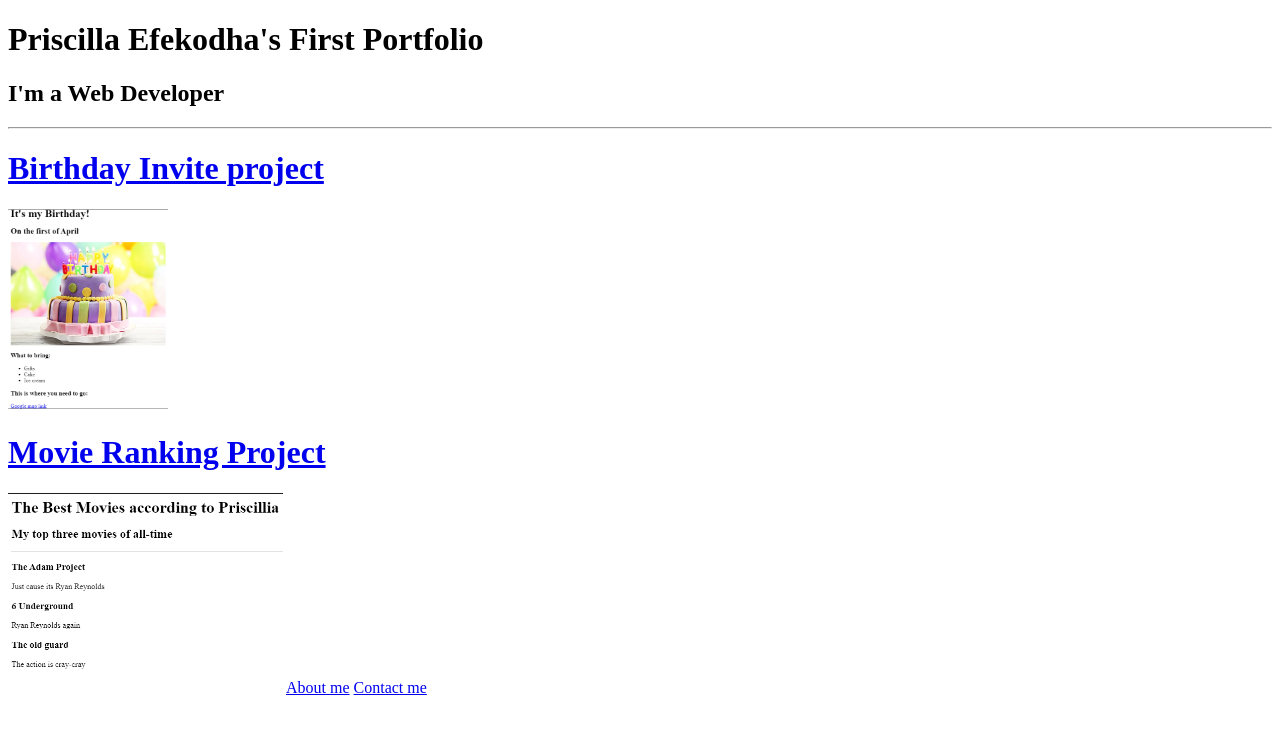
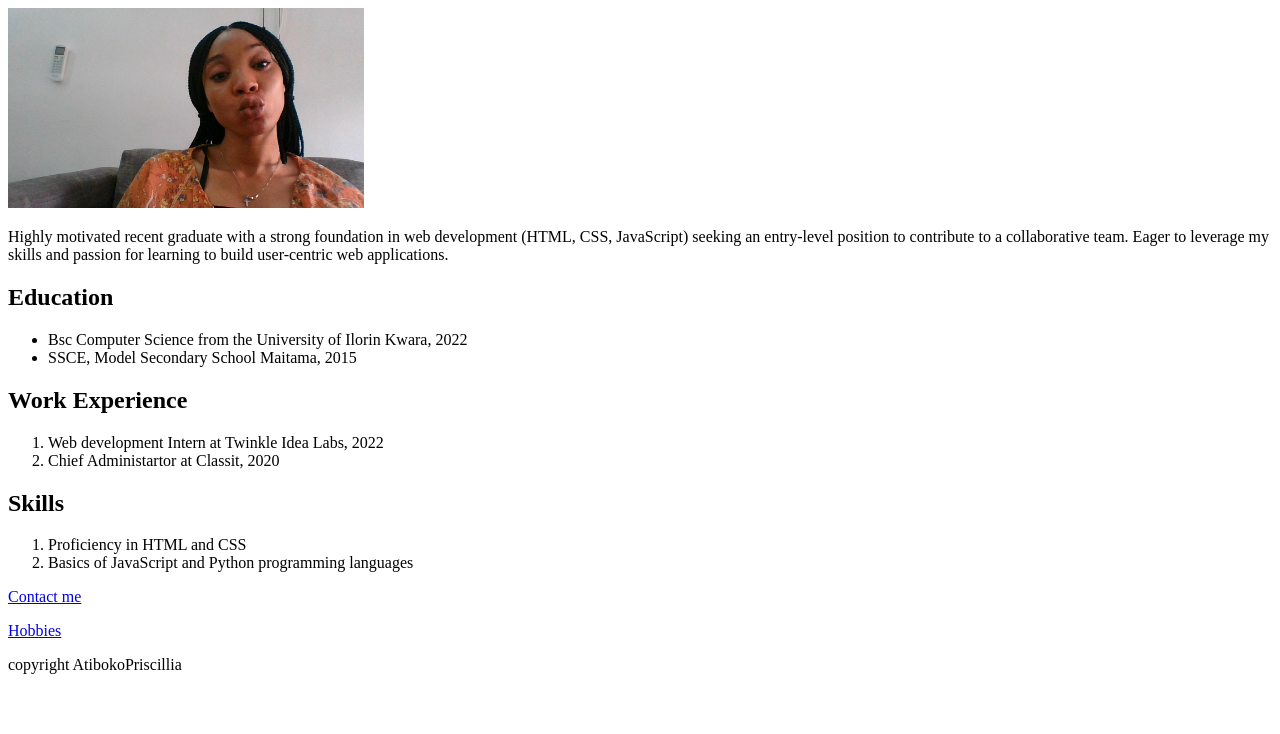
Before and after one commit to adeerah/html-portfolio, a plain HTML site: page index.html in a window 1280 px wide. Drawn offline with Linux system fonts and the light colour scheme.

Commit message:
Add files via upload

```diff
--- a/index.html
+++ b/index.html
@@ -1,32 +1,37 @@
-<!-- TODO 1: Create the HTML Boilerplate -->
- <!DOCTYPE html>
- <html lang="en">
-    <head>
-        <meta charset="UTF-8">
-        <title>My Portfolio</title>
-    </head>
-    <body>
-        <h1>Priscilla Efekodha's First Portfolio</h1>
-        <h2>I'm a Web Developer </h2>
-    <hr />
-       <h1><a href="./public/birthday-invite.html"> Birthday Invite project</a></h1> <img src="./assets/images/My birthday-invite.PNG" height="200" alt="a birthday invite"/>
-       <h1><a href="./public/movie-ranking.html">Movie Ranking Project</a></h1> <img src="./assets/images/My movie ranking.PNG" height="200" alt="a movie ranking"/>
-       <a href="./public/about.html">About me</a>
-       <a href="./public/contact.html">Contact me</a>
+<!DOCTYPE html>
+<html lang="en">
+<head>
+    <meta charset="UTF-8">
+    <meta name="viewport" content="width=device-width, initial-scale=1.0">
+    <title>My Resume</title>
+</head>
+<body>
+    <img src="./my picture.jpg" height="200">
+  <p>Highly motivated recent graduate with a strong foundation in web development (HTML, CSS, JavaScript) seeking an entry-level position to contribute to a collaborative team.
+    Eager to leverage my skills and passion for learning to build user-centric web applications.</p>
+    <h2>Education</h2>
+    <ul>
+        <li>Bsc Computer Science from the University of Ilorin Kwara, 2022</li>
+        <li>SSCE, Model Secondary School Maitama, 2015</li>
+    </ul>
 
-    </body>
- </html>
+    <h2>Work Experience</h2>
+    <ol>
+        <li>Web development Intern at Twinkle Idea Labs, 2022</li>
+        <li>Chief Administartor at Classit, 2020</li>
+    </ol>
 
-<!-- TODO 2: Add Your previous projects' HTML into the public folder -->
+    <h2>Skills</h2>
+    <ol>
+        <li>Proficiency in HTML and CSS </li>
+        <li>Basics of JavaScript and Python programming languages</li>
 
-<!-- TODO 3: Take screenshots of your project previews and add the images to the images folder -->
+    </ol>
+    <p><a href="./multi-webpages/contact-me.html">Contact me</a></p>
+   <p> <a href="./multi-webpages/hobbies.html">Hobbies</a></p>
 
-<!-- TODO 4: Add titles/subtitles etc. -->
-
-<!-- TODO 5: Add a link to the project pages -->
-
-<!-- TODO 6: Add images to show the project previews
-HINT for TODO 6: You can use the height attribute set to 200 to make the image smaller:
-https://developer.mozilla.org/en-US/docs/Web/HTML/Element/img#attr-height -->
-
-<!-- TODO 7: Add the Contact Me and About Me page links -->
+<footer>
+    <p>copyright  AtibokoPriscillia</p>
+</footer>
+</body>
+</html>
```
Also changed, not shown: contact-me.html (added, +15 -0 lines), hobbies.html (added, +16 -0 lines), my picture.jpg (added).
